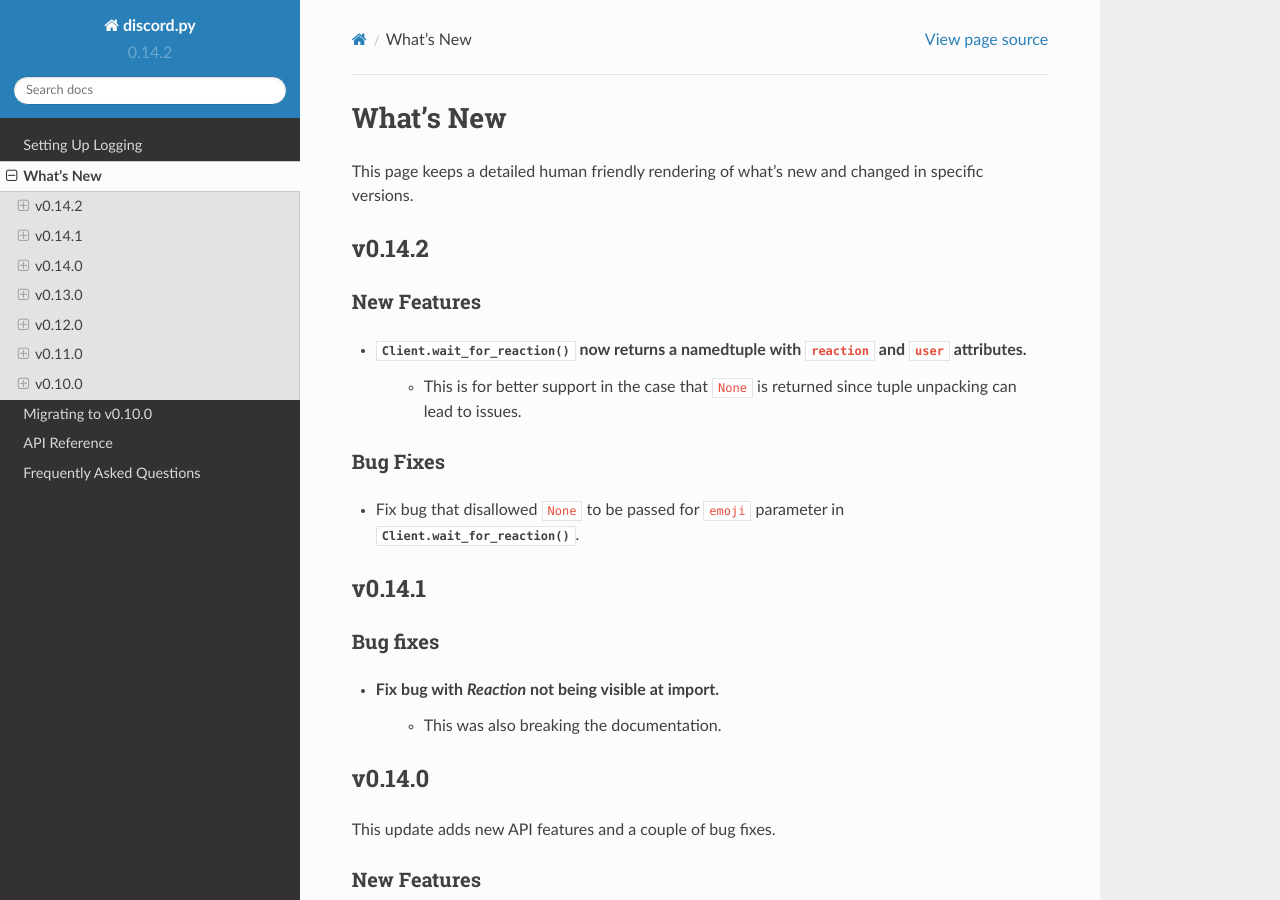
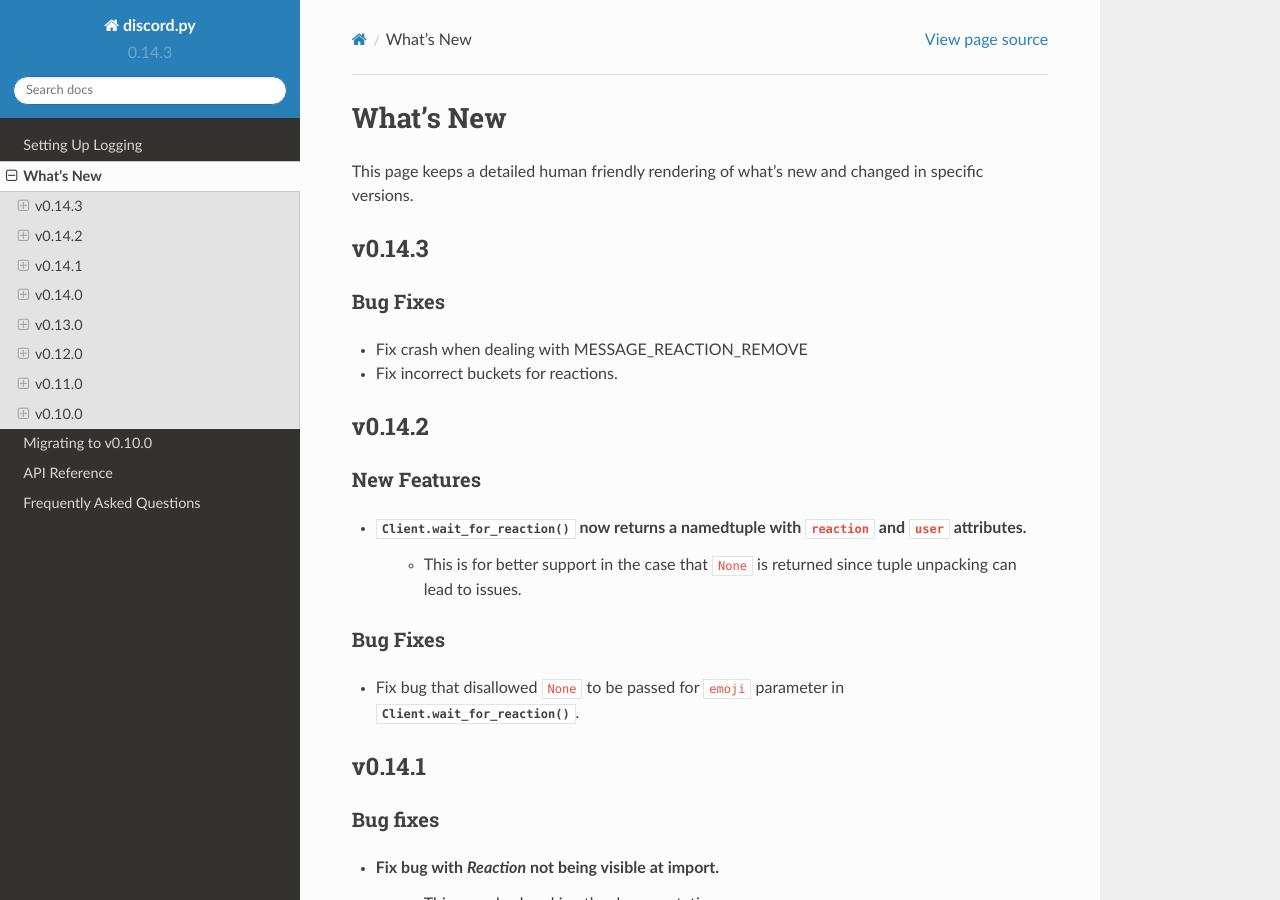
Before and after one commit to spartacus0816/dsbot, a Sphinx documentation site: the page built from docs/whats_new.rst, in a window 1280 px wide and 900 px high. Built offline with Sphinx 7.4.7 and the Read the Docs theme 2.0.0, drawn with Linux system fonts in a browser that asks for light colours.

Commit message:
Version bump to v0.14.3

```diff
--- a/discord/__init__.py
+++ b/discord/__init__.py
@@ -15,7 +15,7 @@
 __author__ = 'Rapptz'
 __license__ = 'MIT'
 __copyright__ = 'Copyright 2015-2016 Rapptz'
-__version__ = '0.14.2'
+__version__ = '0.14.3'
 
 from .client import Client, AppInfo, ChannelPermissions
 from .user import User
@@ -42,7 +42,7 @@
 
 VersionInfo = namedtuple('VersionInfo', 'major minor micro releaselevel serial')
 
-version_info = VersionInfo(major=0, minor=14, micro=2, releaselevel='final', serial=0)
+version_info = VersionInfo(major=0, minor=14, micro=3, releaselevel='final', serial=0)
 
 try:
     from logging import NullHandler
--- a/docs/whats_new.rst
+++ b/docs/whats_new.rst
@@ -7,6 +7,17 @@
 
 This page keeps a detailed human friendly rendering of what's new and changed
 in specific versions.
+
+.. _vp014p3:
+
+v0.14.3
+---------
+
+Bug Fixes
+~~~~~~~~~~~
+
+- Fix crash when dealing with MESSAGE_REACTION_REMOVE
+- Fix incorrect buckets for reactions.
 
 .. _v0p14p2:
 
```
